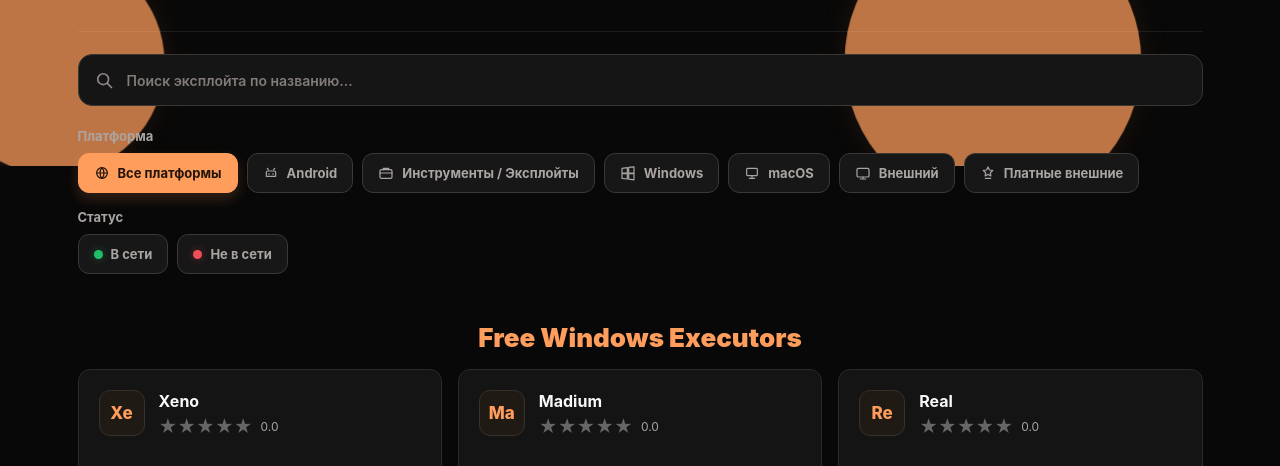
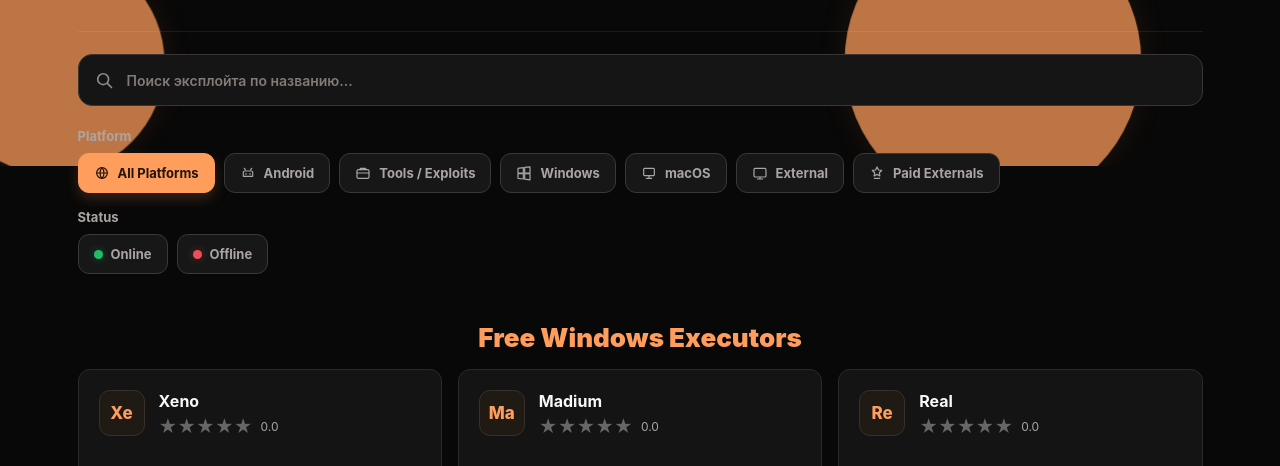
Before and after one commit to HapQop/sitetest, a plain HTML site: page exploits.html in a window 1280 px wide. Shown: the part 634-1100 px from the top of the page. Drawn offline with Linux system fonts and the light colour scheme; no server answers.

Commit message:
Обновил сайт / нету кнопок

```diff
--- a/exploits.html
+++ b/exploits.html
@@ -157,22 +157,22 @@
       </div>
       <div class="exploit-filter-area">
         <div class="exploit-filter-group">
-          <span class="exploit-filter-label" data-i18n="exploits-filter-platform">Platform</span>
+          <span class="exploit-filter-label">Platform</span>
           <div class="exploit-filter-buttons" role="group" aria-label="Platform filters">
-            <button class="exploit-filter-button is-active" type="button" data-exploit-platform="all" aria-pressed="true"><svg viewBox="0 0 24 24" aria-hidden="true"><circle cx="12" cy="12" r="8"/><path d="M4 12h16M12 4a12 12 0 0 1 0 16M12 4a12 12 0 0 0 0 16"/></svg><span data-i18n="exploits-all-platforms">All Platforms</span></button>
-            <button class="exploit-filter-button" type="button" data-exploit-platform="android" aria-pressed="false"><svg viewBox="0 0 24 24" aria-hidden="true"><path d="M7 9h10a2 2 0 0 1 2 2v6H5v-6a2 2 0 0 1 2-2ZM8 7l-1.5-2M16 7l1.5-2M9 13v1M15 13v1"/></svg><span data-i18n="exploits-android">Android</span></button>
-            <button class="exploit-filter-button" type="button" data-exploit-platform="tools" aria-pressed="false"><svg viewBox="0 0 24 24" aria-hidden="true"><rect x="3" y="7" width="18" height="13" rx="2"/><path d="M8 7V5h8v2M3 12h18"/></svg><span data-i18n="exploits-tools">Tools / Exploits</span></button>
-            <button class="exploit-filter-button" type="button" data-exploit-platform="windows" aria-pressed="false"><svg viewBox="0 0 24 24" aria-hidden="true"><path d="m3 5 8-1v8H3V5ZM13 3.7l8-1v9.3h-8V3.7ZM3 13h8v8l-8-1v-7ZM13 13h8v9.3l-8-1V13Z"/></svg><span data-i18n="exploits-windows">Windows</span></button>
-            <button class="exploit-filter-button" type="button" data-exploit-platform="macos" aria-pressed="false"><svg viewBox="0 0 24 24" aria-hidden="true"><rect x="4" y="5" width="16" height="11" rx="1.5"/><path d="M8 20h8M12 16v4"/></svg><span data-i18n="exploits-macos">macOS</span></button>
-            <button class="exploit-filter-button" type="button" data-exploit-platform="external" aria-pressed="false"><svg viewBox="0 0 24 24" aria-hidden="true"><rect x="3" y="5" width="18" height="13" rx="2"/><path d="M8 21h8M12 18v3"/></svg><span data-i18n="exploits-external">External</span></button>
-            <button class="exploit-filter-button" type="button" data-exploit-platform="paid-external" aria-pressed="false"><svg viewBox="0 0 24 24" aria-hidden="true"><path d="m12 3 2.2 4.5 4.8.7-3.5 3.4.8 4.8-4.3-2.3-4.3 2.3.8-4.8-3.5-3.4 4.8-.7L12 3Z"/><path d="M8 20h8"/></svg><span data-i18n="exploits-paid-externals">Paid Externals</span></button>
+            <button class="exploit-filter-button is-active" type="button" data-exploit-platform="all" aria-pressed="true"><svg viewBox="0 0 24 24" aria-hidden="true"><circle cx="12" cy="12" r="8"/><path d="M4 12h16M12 4a12 12 0 0 1 0 16M12 4a12 12 0 0 0 0 16"/></svg><span>All Platforms</span></button>
+            <button class="exploit-filter-button" type="button" data-exploit-platform="android" aria-pressed="false"><svg viewBox="0 0 24 24" aria-hidden="true"><path d="M7 9h10a2 2 0 0 1 2 2v6H5v-6a2 2 0 0 1 2-2ZM8 7l-1.5-2M16 7l1.5-2M9 13v1M15 13v1"/></svg><span>Android</span></button>
+            <button class="exploit-filter-button" type="button" data-exploit-platform="tools" aria-pressed="false"><svg viewBox="0 0 24 24" aria-hidden="true"><rect x="3" y="7" width="18" height="13" rx="2"/><path d="M8 7V5h8v2M3 12h18"/></svg><span>Tools / Exploits</span></button>
+            <button class="exploit-filter-button" type="button" data-exploit-platform="windows" aria-pressed="false"><svg viewBox="0 0 24 24" aria-hidden="true"><path d="m3 5 8-1v8H3V5ZM13 3.7l8-1v9.3h-8V3.7ZM3 13h8v8l-8-1v-7ZM13 13h8v9.3l-8-1V13Z"/></svg><span>Windows</span></button>
+            <button class="exploit-filter-button" type="button" data-exploit-platform="macos" aria-pressed="false"><svg viewBox="0 0 24 24" aria-hidden="true"><rect x="4" y="5" width="16" height="11" rx="1.5"/><path d="M8 20h8M12 16v4"/></svg><span>macOS</span></button>
+            <button class="exploit-filter-button" type="button" data-exploit-platform="external" aria-pressed="false"><svg viewBox="0 0 24 24" aria-hidden="true"><rect x="3" y="5" width="18" height="13" rx="2"/><path d="M8 21h8M12 18v3"/></svg><span>External</span></button>
+            <button class="exploit-filter-button" type="button" data-exploit-platform="paid-external" aria-pressed="false"><svg viewBox="0 0 24 24" aria-hidden="true"><path d="m12 3 2.2 4.5 4.8.7-3.5 3.4.8 4.8-4.3-2.3-4.3 2.3.8-4.8-3.5-3.4 4.8-.7L12 3Z"/><path d="M8 20h8"/></svg><span>Paid Externals</span></button>
           </div>
         </div>
         <div class="exploit-filter-group">
-          <span class="exploit-filter-label" data-i18n="exploits-filter-status">Status</span>
+          <span class="exploit-filter-label">Status</span>
           <div class="exploit-filter-buttons" role="group" aria-label="Status filters">
-            <button class="exploit-filter-button" type="button" data-exploit-status="online" aria-pressed="false"><span class="exploit-status-dot" aria-hidden="true"></span><span data-i18n="exploits-online">Online</span></button>
-            <button class="exploit-filter-button" type="button" data-exploit-status="offline" aria-pressed="false"><span class="exploit-status-dot offline" aria-hidden="true"></span><span data-i18n="exploits-offline">Offline</span></button>
+            <button class="exploit-filter-button" type="button" data-exploit-status="online" aria-pressed="false"><span class="exploit-status-dot" aria-hidden="true"></span><span>Online</span></button>
+            <button class="exploit-filter-button" type="button" data-exploit-status="offline" aria-pressed="false"><span class="exploit-status-dot offline" aria-hidden="true"></span><span>Offline</span></button>
           </div>
         </div>
       </div>
```
Also changed, not shown: .omx/state/sessions/01a0bff3-6f19-78d3-a8c6-d2eadd8666c2/session-owner.json.
